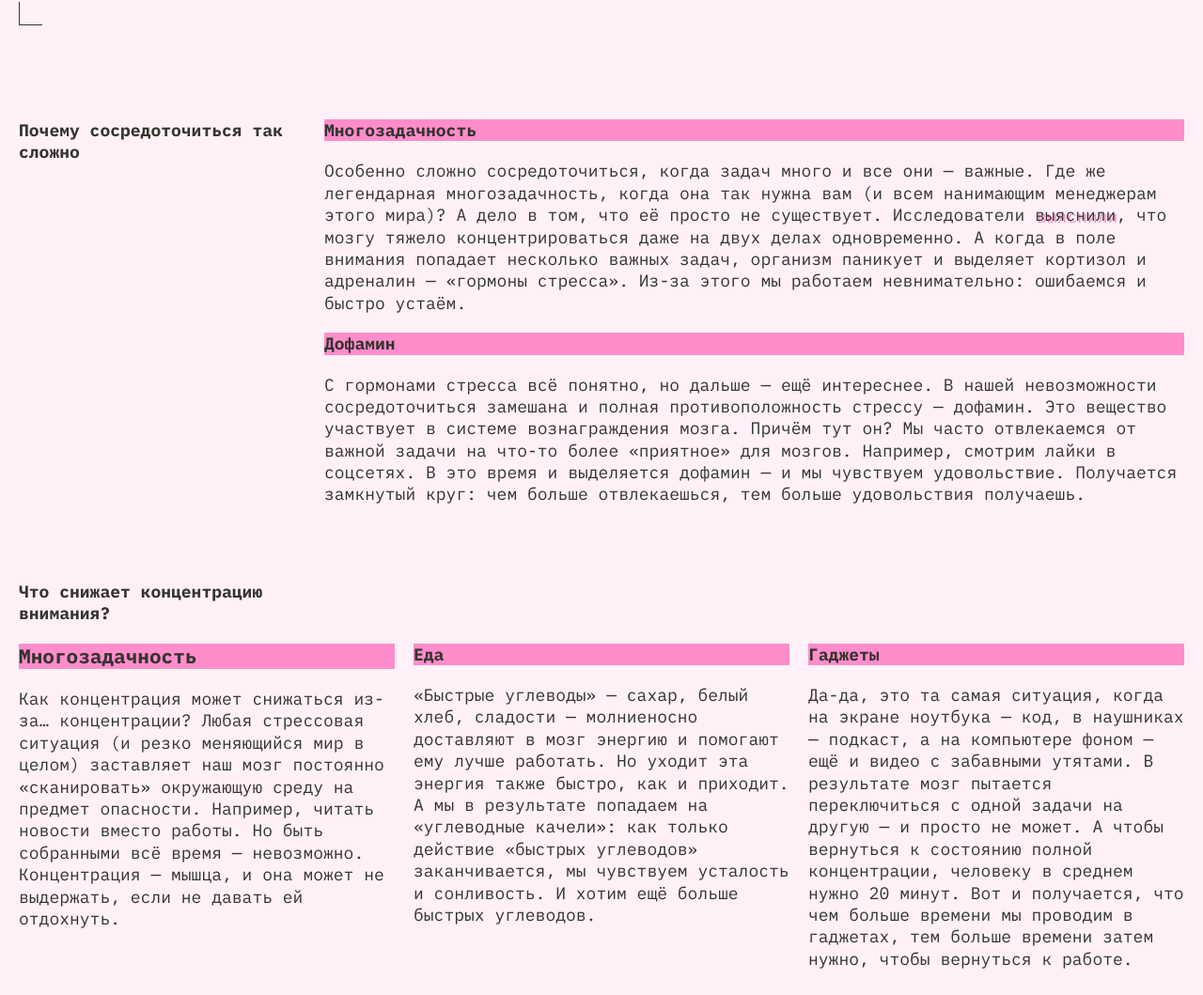
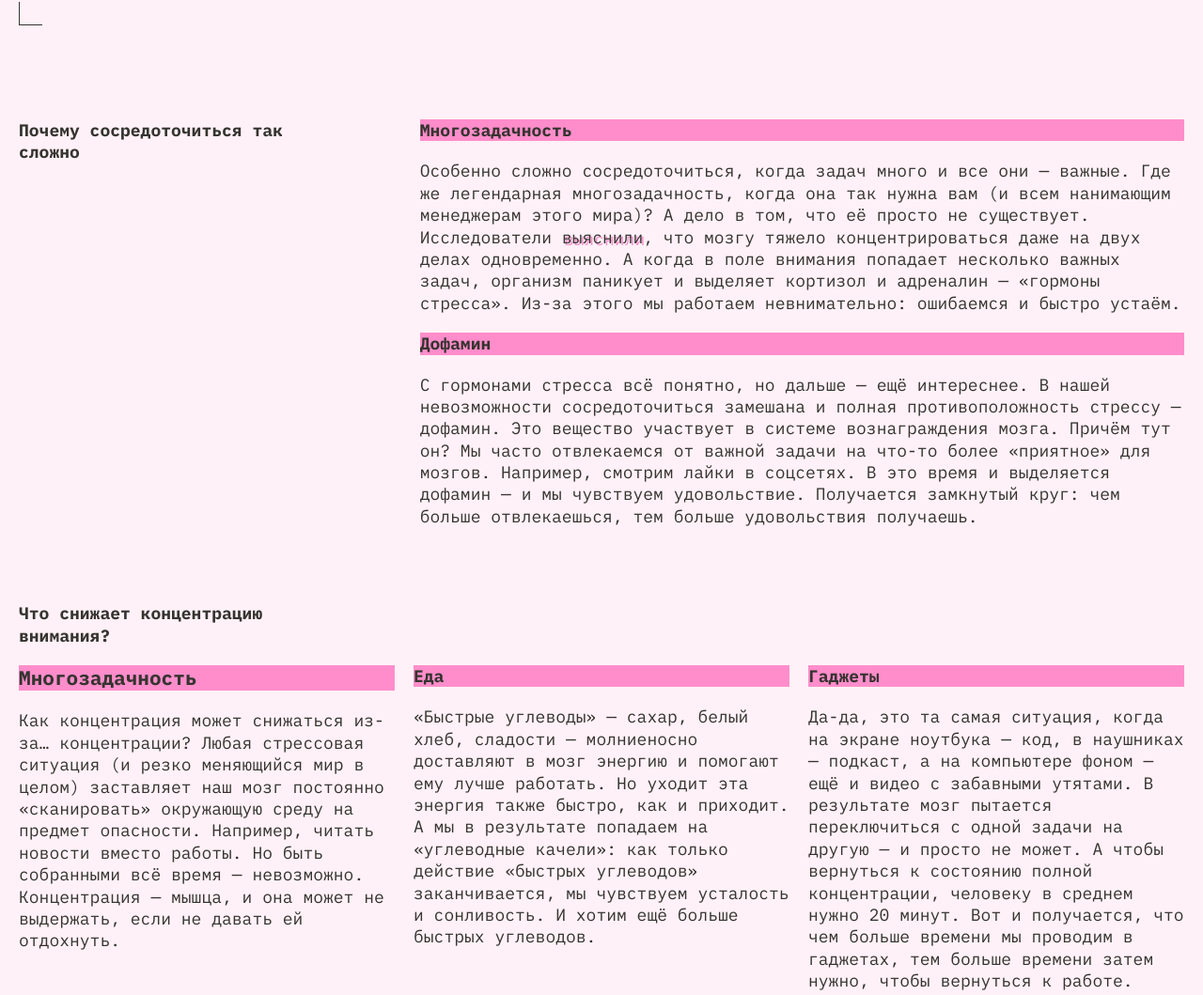
Before and after one commit to VoLudmila/slozhno-sosredotochitsya-fd, a website: page index.html in a window 1280 px wide. Shown: the part 753-1812 px from the top of the page at 94% size. Drawn offline with Linux system fonts and the light colour scheme.

Commit message:
+edited header text & articles grid

```diff
--- a/styles/style.css
+++ b/styles/style.css
@@ -304,8 +304,8 @@
     padding-inline-end: 0;
   }
 
-  .content-section:not(:last-of-type) {
-    grid-template-columns: 1fr 3fr;
+  .section__title {
+    max-inline-size: 315px;
   }
 
   .content-whats > .article-list {
```
